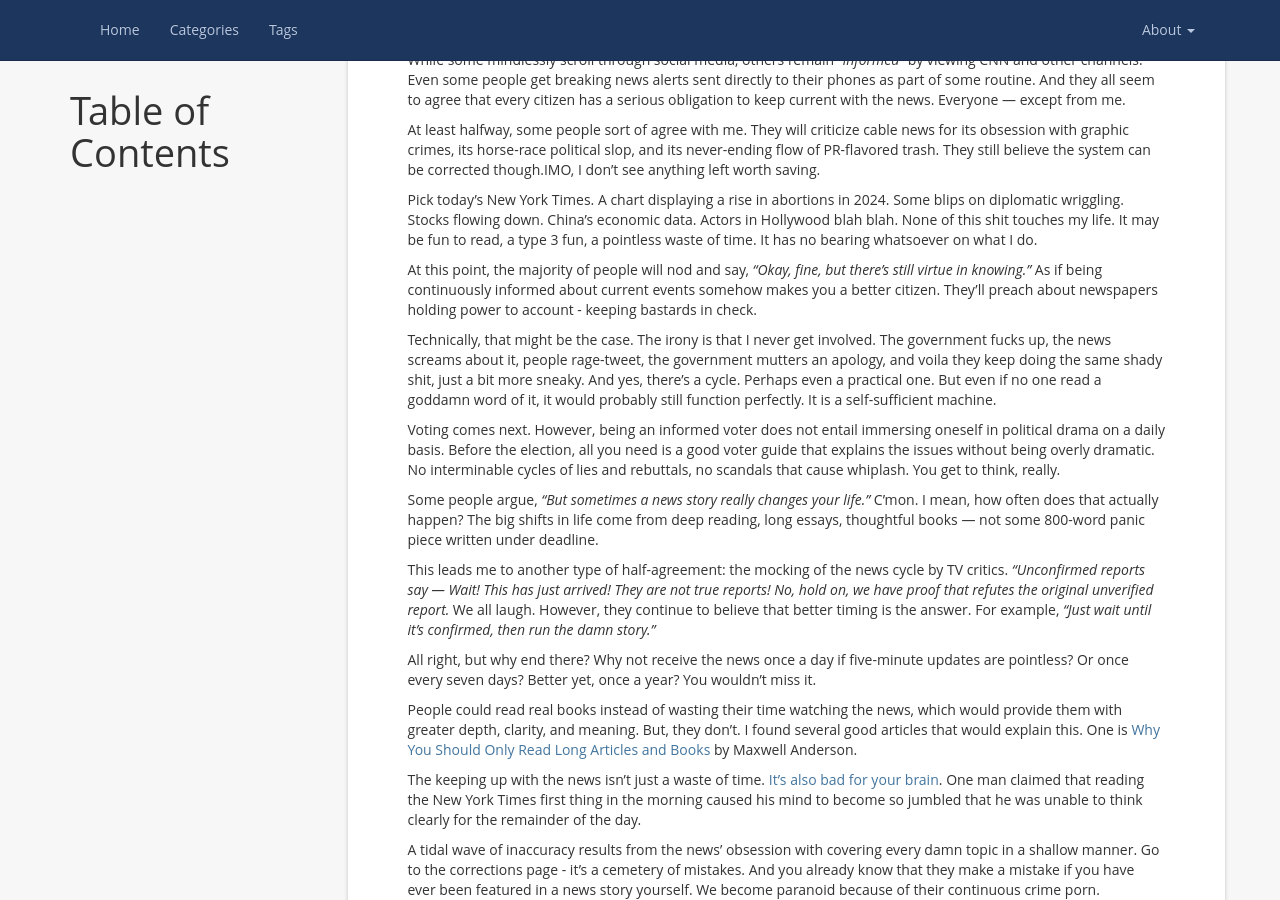
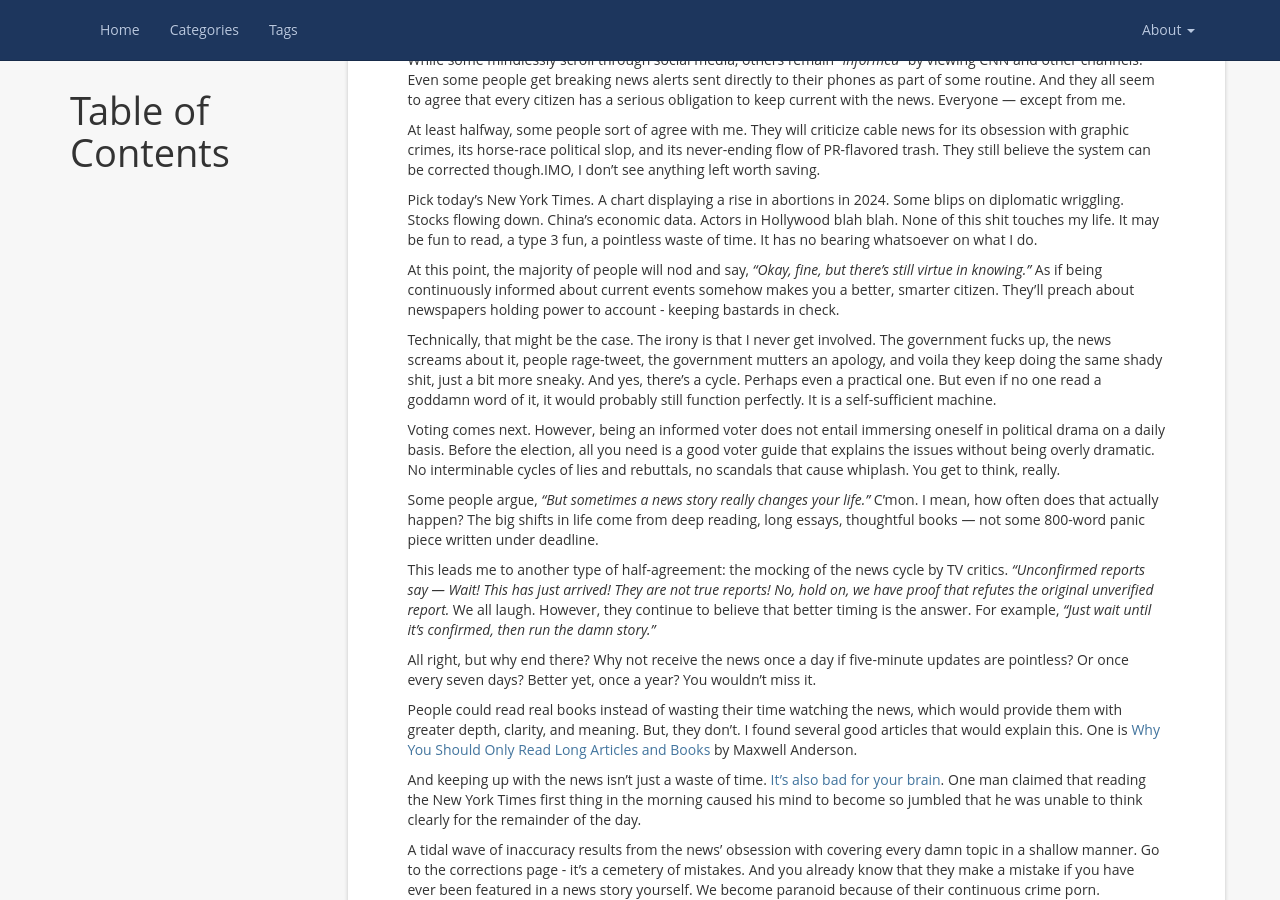
Before and after one commit to bllaude/bllaude.github.io, a Jekyll site: the page built from _posts/2025-04-13-i-hate-the-news.md, in a window 1280 px wide and 900 px high, scrolled down 310 px. Built offline with Jekyll 4.4.1, drawn with Linux system fonts in a browser that asks for light colours; a script that is not in the unit is left out; comment, search, counter and statistics services are not loaded.

Commit message:
Update 2025-04-13-i-hate-the-news.md

```diff
--- a/_posts/2025-04-13-i-hate-the-news.md
+++ b/_posts/2025-04-13-i-hate-the-news.md
@@ -15,7 +15,7 @@ At least halfway, some people sort of agree with me. They will criticize cable n
 
 Pick today's New York Times. A chart displaying a rise in abortions in 2024. Some blips on diplomatic wriggling. Stocks flowing down. China's economic data. Actors in Hollywood blah blah. None of this shit touches my life. It may be fun to read, a type 3 fun, a pointless waste of time. It has no bearing whatsoever on what I do.
 
-At this point, the majority of people will nod and say, *"Okay, fine, but there's still virtue in knowing."* As if being continuously informed about current events somehow makes you a better citizen. They'll preach about newspapers holding power to account - keeping bastards in check.
+At this point, the majority of people will nod and say, *"Okay, fine, but there's still virtue in knowing."* As if being continuously informed about current events somehow makes you a better, smarter citizen. They'll preach about newspapers holding power to account - keeping bastards in check.
 
 Technically, that might be the case. The irony is that I never get involved. The government fucks up, the news screams about it, people rage-tweet, the government mutters an apology, and voila they keep doing the same shady shit, just a bit more sneaky. And yes, there's a cycle. Perhaps even a practical one. But even if no one read a goddamn word of it, it would probably still function perfectly. It is a self-sufficient machine.
 
@@ -29,6 +29,6 @@ All right, but why end there? Why not receive the news once a day if five-minute
 
 People could read real books instead of wasting their time watching the news, which would provide them with greater depth, clarity, and meaning. But, they don't. I found several good articles that would explain this. One is [Why You Should Only Read Long Articles and Books](https://medium.com/the-weekend-reader/why-you-should-only-read-long-articles-and-books-and-why-you-don-t-8ef75d62074c) by Maxwell Anderson.
 
-The keeping up with the news isn't just a waste of time. [It's also bad for your brain](https://www.apa.org/monitor/2022/11/strain-media-overload). One man claimed that reading the New York Times first thing in the morning caused his mind to become so jumbled that he was unable to think clearly for the remainder of the day.
+And keeping up with the news isn't just a waste of time. [It's also bad for your brain](https://www.apa.org/monitor/2022/11/strain-media-overload). One man claimed that reading the New York Times first thing in the morning caused his mind to become so jumbled that he was unable to think clearly for the remainder of the day.
 
 A tidal wave of inaccuracy results from the news' obsession with covering every damn topic in a shallow manner. Go to the corrections page - it's a cemetery of mistakes. And you already know that they make a mistake if you have ever been featured in a news story yourself. We become paranoid because of their continuous crime porn. Reflection is killed by the breathless urgency. The shallow coverage also makes us shallow.
```
